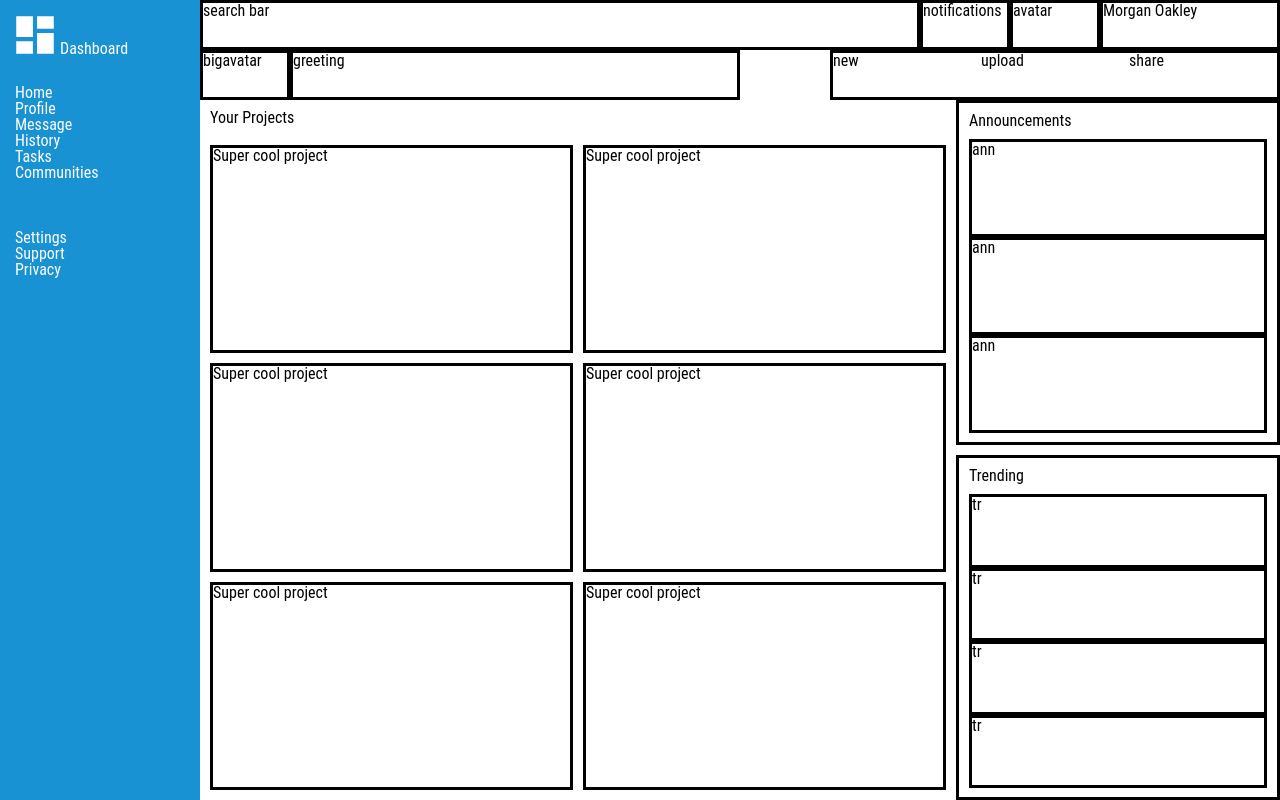
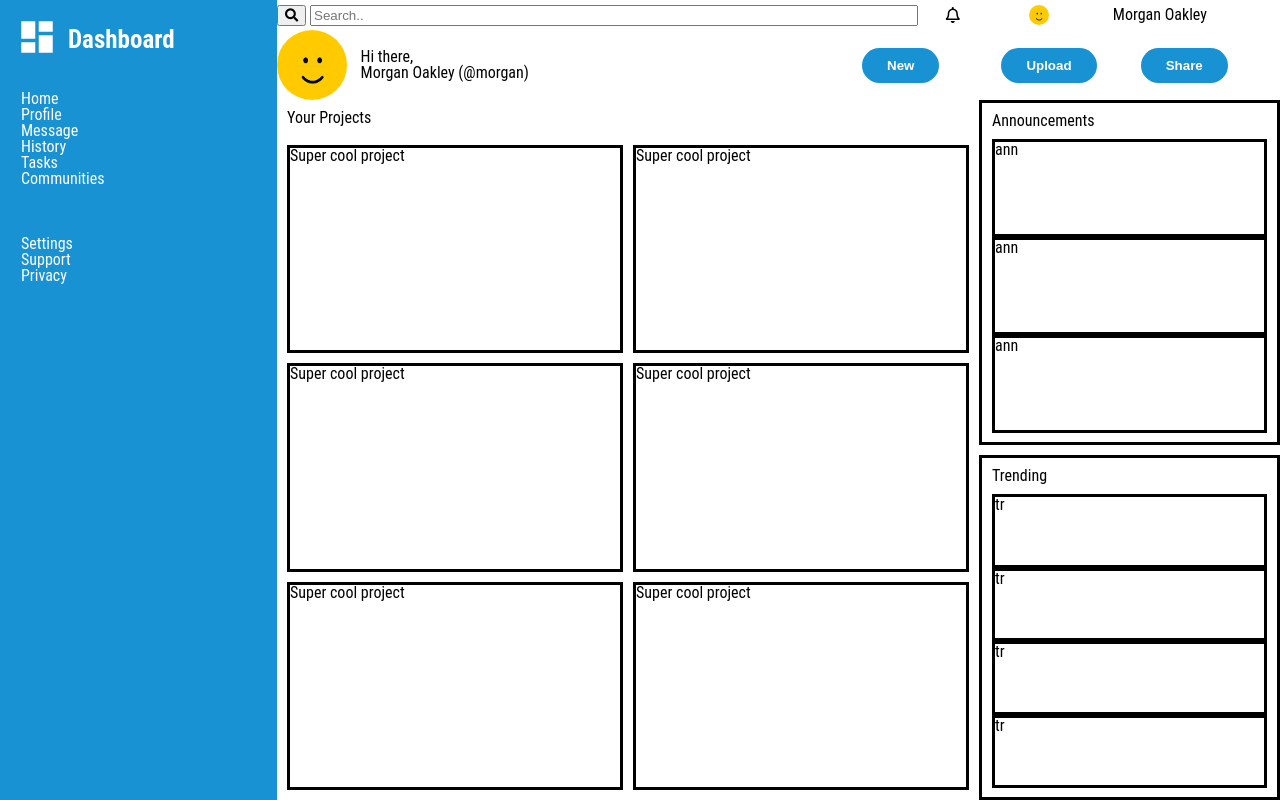
Before and after one commit to xsjark/odin_admin_dashboard_project, a plain HTML site: page index.html in a window 1280 px wide. Drawn offline with Linux system fonts and the light colour scheme.

Commit message:
logo perfect

```diff
--- a/index.html
+++ b/index.html
@@ -5,7 +5,7 @@
     <meta http-equiv="X-UA-Compatible" content="IE=edge">
     <meta name="viewport" content="width=device-width, initial-scale=1.0">
     <link rel="stylesheet" href="style.css">
-    <title>Document</title>
+    <link href="https://cdnjs.cloudflare.com/ajax/libs/font-awesome/5.13.0/css/all.min.css" rel="stylesheet">    <title>Document</title>
 </head>
 <body>
     <div class="container">
@@ -38,16 +38,36 @@
             </div>
         </div>
         <div id="header">
-            <div id="search">search bar</div>
-            <div id="name">Morgan Oakley</div>
-            <div id="avatar">avatar</div>
-            <div id="notifications">notifications</div>
-            <div id="bigAvatar">bigavatar</div>
-            <div id="greeting">greeting</div>
+            <div id="search" class="center">
+                <form class="example" action="action_page.php">
+                    <button type="submit"><i class="fa fa-search"></i></button>
+                    <input type="text" placeholder="Search.." name="search">
+                  </form>
+            </div>
+            <div id="name" class="center">Morgan Oakley</div>
+            <div id="small-avatar" class="center">
+                <img src="smiley.jpeg" class="small-avatar"/>
+            </div>
+            <div id="notifications" class="center"><i class="far fa-bell"></i></i></div>
+            <div id="big-avatar">
+                <div id="avatar" class="center">
+                    <img src="smiley.jpeg" class="big-avatar"/>
+                </div>
+            </div>
+            <div id="greeting" class="column">
+                <p>Hi there,</p>
+                <p>Morgan Oakley (@morgan)</p>
+            </div>
             <div id="actions">
-                <div id="new">new</div>
-                <div id="upload">upload</div>
-                <div id="share">share</div>
+                <div id="new" class="center">
+                    <button class="primary-button">New</button>
+                </div>
+                <div id="upload" class="center">
+                    <button class="primary-button">Upload</button>
+                </div>
+                <div id="share" class="center">
+                    <button class="primary-button">Share</button>
+                </div>
             </div>
         </div>
         <div id="body">
--- a/style.css
+++ b/style.css
@@ -51,7 +51,7 @@ table {
 .container {
     display: grid;
     grid-template-rows: 100px auto;
-    grid-template-columns: 200px auto;
+    grid-template-columns: 277px auto;
     height: 100vh
 }
 #trending > div, #side > div, #projects > div, #announcements > div {
@@ -113,42 +113,46 @@ table {
     grid-template-rows: 50px 145px auto;
     background-color: #1992D4;
     color: white;
-    padding: 10px;
+    padding: 16px;
 }
 #navigation-main-menu, #navigation-secondary-menu {
-    margin: 0 5px;
+    margin: 0px 5px;
     padding: 25px 0;
 }
 #logo {
     display: grid;
     grid-template-rows: 1fr;
-    grid-template-columns: 50px auto;
-
+    grid-template-columns: 42px auto;
 }
 .bottom {
     display: flex;
     flex-direction: column;
-    justify-content: end;
-    padding-bottom: 3px;
+    justify-content: center;
+    margin-left: 10px;
+    font-size: 25px;
+    font-weight: 900;
+    margin-bottom: 3px;
 }
-
+.center {
+    display: flex;
+    align-items: center;
+}
 svg {
-    height: 100%;
+    height: 42px;
     width: auto;
     fill: white
 }
 #header {
     display: grid;
-    grid-template-rows: 1fr 1fr;
+    grid-template-rows: 1fr 2fr;
     grid-template-columns: repeat(12, 1fr);
-}
-
-#header> div {
-    border: solid
 }
 #search {
     grid-row: 1/2;
-    grid-column: 1/9
+    grid-column: 1/9;
+}
+#search > form > input {
+    width: 600px
 }
 #name {
     grid-row: 1/2;
@@ -177,3 +181,26 @@ svg {
     grid-template-rows: 1fr;
     grid-template-columns: repeat(3, 1fr);
 }
+.small-avatar {
+    width: 20px;
+    height: 20px;
+    border-radius: 50%;
+}
+.big-avatar {
+    width: 70px;
+    height: 70px;
+    border-radius: 50%;
+}
+#greeting {
+    display: flex;
+    flex-direction: column;
+    justify-content: center;
+}
+.primary-button {
+    background-color: #1992D4;
+    border: none;
+    border-radius: 30px;
+    color: white;
+    padding: 10px 25px;
+    font-weight: 900;
+}
```
Also changed, not shown: smiley.jpeg (added).
